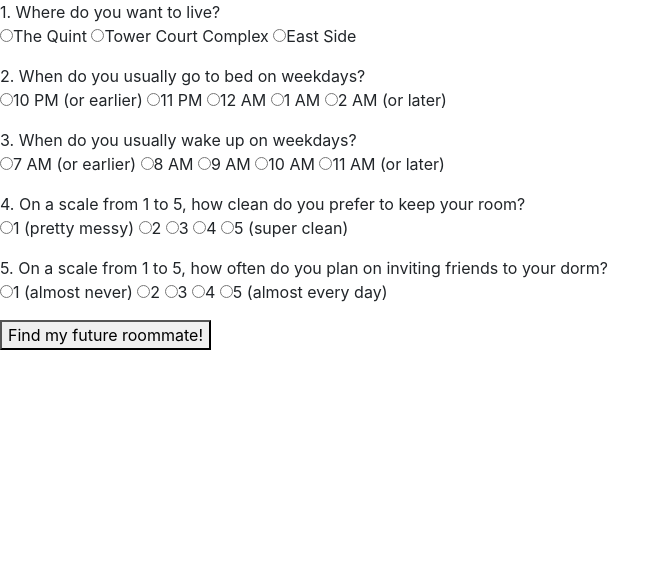
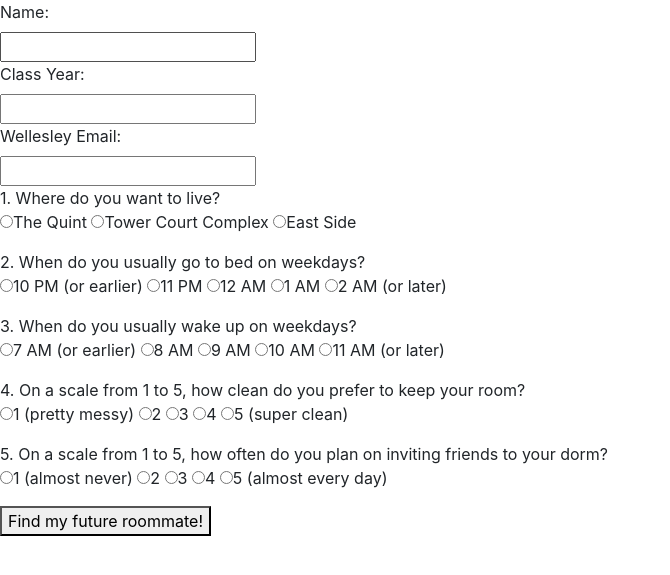
Before and after one commit to sarahhayounggoldman/roommate-match, a Flask app: page /quiz/ in a window 1280 px wide. Shown: the top 575 px of the page, without its empty margins (0-670 px from the left). Run offline with Flask 3, Linux system fonts and the light colour scheme; some libraries are stand-ins or nearby versions.

Commit message:
edits, minor

```diff
--- a/templates/quiz.html
+++ b/templates/quiz.html
@@ -14,52 +14,66 @@
 <main>
    <form action = "{{url_for('quiz')}}" method = "post">
 
-<p>
+    <label for="name">Name:</label><br>
+    <input type="text" id="name" name="name"><br>
+
+    <label for="year">Class Year:</label><br>
+    <input type="text" id="year" name="year"><br>
+
+    <label for="email">Wellesley Email:</label><br>
+    <input type="text" id="email" name="email"><br>
+
+<p id="q1">
     1. Where do you want to live? <br>
+    <span>
         <input type="radio" name = "dorm" id="1.1">The Quint</input>
         <input type="radio" name = "dorm" id="1.2">Tower Court Complex</input>
         <input type="radio" name = "dorm" id="1.3">East Side</input>
-    </input>
+    </span>
 </p>
 
-<p>
+<p id="q2">
     2. When do you usually go to bed on weekdays? <br>
+    <span>
         <input type="radio" name="bedtime" id="2.1">10 PM (or earlier)</input>
         <input type="radio" name="bedtime" id="2.2">11 PM</input>
         <input type="radio" name="bedtime" id="2.3">12 AM</input>
         <input type="radio" name="bedtime" id="2.4">1 AM</input>
         <input type="radio" name="bedtime" id="2.5">2 AM (or later)</input>
-    </select>
+    </span>
 </p>
 
-<p>
+<p id="q3">
     3. When do you usually wake up on weekdays? <br>
+    <span>
         <input type="radio" name="wakeup" id="3.1">7 AM (or earlier)</input>
         <input type="radio" name="wakeup" id="3.2">8 AM</input>
         <input type="radio" name="wakeup" id="3.3">9 AM</input>
         <input type="radio" name="wakeup" id="3.4">10 AM</input>
         <input type="radio" name="wakeup" id="3.5">11 AM (or later)</input>
-    </select>
+    </span>
 </p>
 
-<p>
+<p id="q4">
     4. On a scale from 1 to 5, how clean do you prefer to keep your room? <br>
+    <span>
         <input type="radio" name="clean" id="4.1">1 (pretty messy)</input>
         <input type="radio" name="clean" id="4.2">2</input>
         <input type="radio" name="clean" id="4.3">3</input>
         <input type="radio" name="clean" id="4.4">4</input>
         <input type="radio" name="clean" id="4.5">5 (super clean)</input>
-    </select>
+    </span>
 </p>
 
-<p>
+<p id="q5">
     5. On a scale from 1 to 5, how often do you plan on inviting friends to your dorm? <br>
+    <span>
         <input type="radio" name="social" id="5.1">1 (almost never)</input>
         <input type="radio" name="social" id="5.2">2</input>
         <input type="radio" name="social" id="5.3">3</input>
         <input type="radio" name="social" id="5.4">4</input>
         <input type="radio" name="social" id="5.5">5 (almost every day)</input>
-    </select>
+    </span>
 </p>
 
     <button>Find my future roommate!</button>
```
